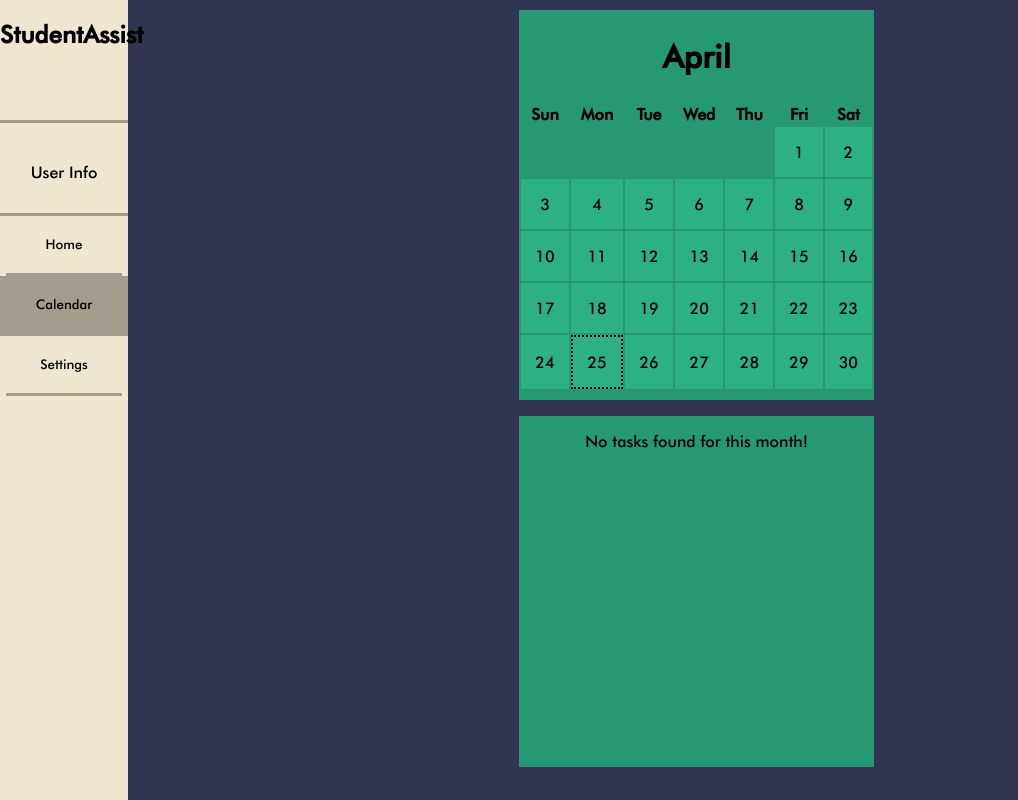
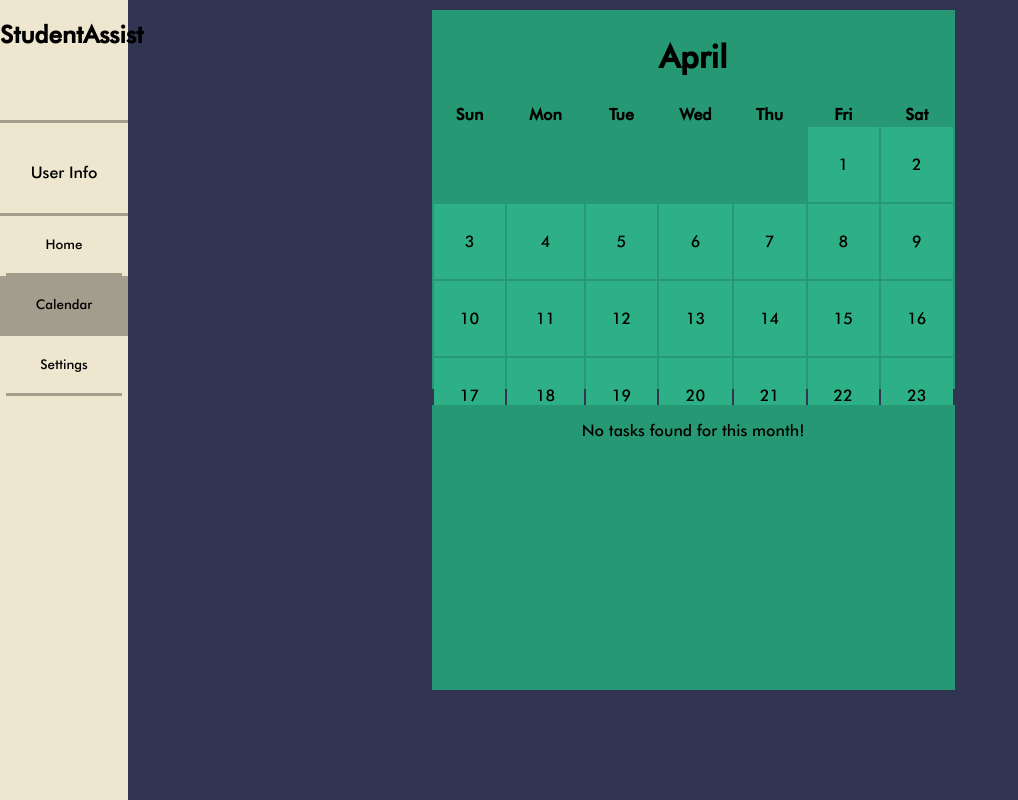
Before and after one commit to wesleyaou/CSC433, a Flask app: page /home in a window 1280 px wide, after a click on "Calendar". Shown: the whole page, without its empty margins (0-1018 px from the left). Run offline with Flask 3, Linux system fonts and the light colour scheme; data that the repository does not hold is empty.

Commit message:
small style updates

```diff
--- a/StudentAssist/web/static/css/SA_style.css
+++ b/StudentAssist/web/static/css/SA_style.css
@@ -73,6 +73,7 @@ body {
 .content {
     display: grid;
     padding: 10px;
+    padding-bottom: 0px;
 }
 
 /* Kanban Board/Home Stylings */
@@ -163,7 +164,7 @@ body {
 /* Calendar Stylings */
 #cal-display {
     display: grid;
-    grid-template-rows: 50% 50%;
+    grid-template-rows: 48% 40%;
     width: 100%;
     justify-content: center;
 }
@@ -205,7 +206,6 @@ body {
     background-color: #269874;
     width: 96%;
     text-align: center;
-    padding-bottom: 20px;
 }
 
 #cal-container > h2 {
@@ -213,8 +213,8 @@ body {
 }
 
 #cal-container > table > tbody > tr > td {
-    height: 50px;
-    width: 50px;
+    height: 75px;
+    width: 75px;
     padding: 0px;
     text-align: center;
 }
```
